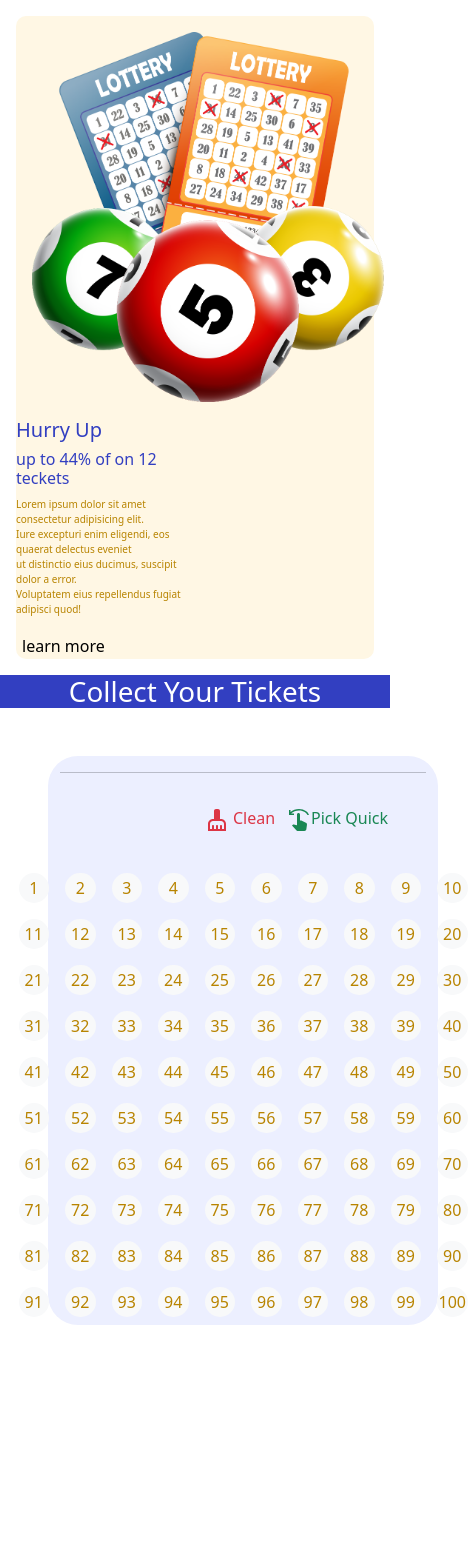
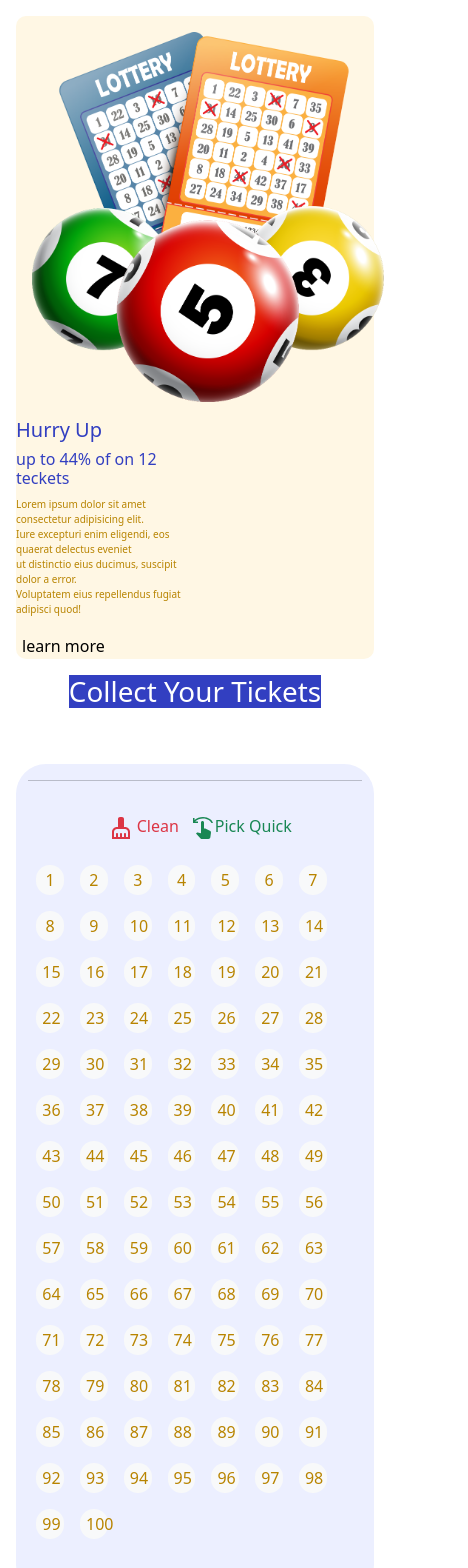
Before and after one commit to fayisvtp/lottery-, a React (Vite) app: page / in a window 390 px wide. Shown: the top 1568 px of the page, 468 px wide, since content can reach past the window. Before the commit the page ends 1373 px from the top, so only its background shows below. Built offline with nearby package versions, Linux system fonts and the light colour scheme.

Commit message:
number side responsive

```diff
--- a/src/App.css
+++ b/src/App.css
@@ -27,6 +27,7 @@ color: #323FC1;
   height: 30px;
 
 }
+
 .display{
   height: 100px;
   width: 200px;
@@ -135,11 +136,11 @@ color: #323FC1;
   }
 }
 
-/* Additional styles for larger screens (desktop) */
 @media (min-width: 992px) {
   .banner {
     flex-direction: column;
-width: 100%;
+width: 1070%;
+
   }
   .banner {
     flex-direction: row;
--- a/src/Numbers.jsx
+++ b/src/Numbers.jsx
@@ -51,7 +51,7 @@ export default function Numbers() {
   };
 
   return (
-    <div>
+    <div className="d-flex flex-column align-items-center">
       <h1
         className="d-flex justify-content-center text-white "
         style={{ backgroundColor: "#323FC1" }}
@@ -59,7 +59,7 @@ export default function Numbers() {
         Collect Your Tickets
       </h1>
       <div
-        className="container d-flex flex-row m-5 col-12"
+        className="container d-flex flex-row m-5 col-11 pb-5 trans"
         style={{ backgroundColor: "#ECEFFF", borderRadius: "30px" }}
       >
         <div className="col-12 ">
@@ -91,7 +91,7 @@ export default function Numbers() {
           </div>
           <hr />
           <div>
-            <div className="d-flex m-3 p-3 justify-content-end ">
+            <div className="d-flex mx-5  p-3 justify-content-end ">
               <button className="clean_btn text-danger" onClick={resetNumbers}>
                 <CleaningServicesIcon /> Clean
               </button>
@@ -103,9 +103,9 @@ export default function Numbers() {
                 Pick Quick
               </button>
             </div>
-            {rows.map((row, index) => (
+            {/* {rows.map((row, index) => (
               <div
-                className=" d-flex justify-content-center align-items-center"
+                className=" d-flex "
                 key={index}
               >
                 {row.map((number, i) => (
@@ -122,7 +122,31 @@ export default function Numbers() {
                   </button>
                 ))}
               </div>
-            ))}
+            ))} */}
+            {/* {rows.map((row, index) => (
+              <div
+                className=" d-flex col-12"
+                key={index}
+              > */}
+              <div className="flex col-12">
+
+                {numbers.map((number, i) => (
+                  <button
+                    onClick={() => numberView(number)}
+                    className={`col-1  justify-content-center align-items-center number-btn m-2 ${
+                      selectedNumbers.includes(number)
+                        ? "bg-primary  text-light"
+                        : "bg-light "
+                    }`}
+                    key={i}
+                  >
+                    {number}
+                  </button>
+                ))}
+              </div>
+
+              {/* </div>
+            ))} */}
           </div>
         </div>
         {/* <div className="col-4 mx-5  d-flex flex-column">
--- a/src/assets/Banner.jsx
+++ b/src/assets/Banner.jsx
@@ -17,7 +17,7 @@ export default function Banner() {
         <div className="col-6 d-flex flex-column justify-content-center ">
             <div>
 
-          <h1 className="banner_head1 ">Hurry Up</h1>
+          <h1 className="banner_head1 d-flex ">Hurry Up</h1>
           <h2 className="banner_head2">up to 44% of on 12 teckets</h2>
           <p className="banner-para">
             Lorem ipsum dolor sit amet consectetur adipisicing elit. <br />
```
